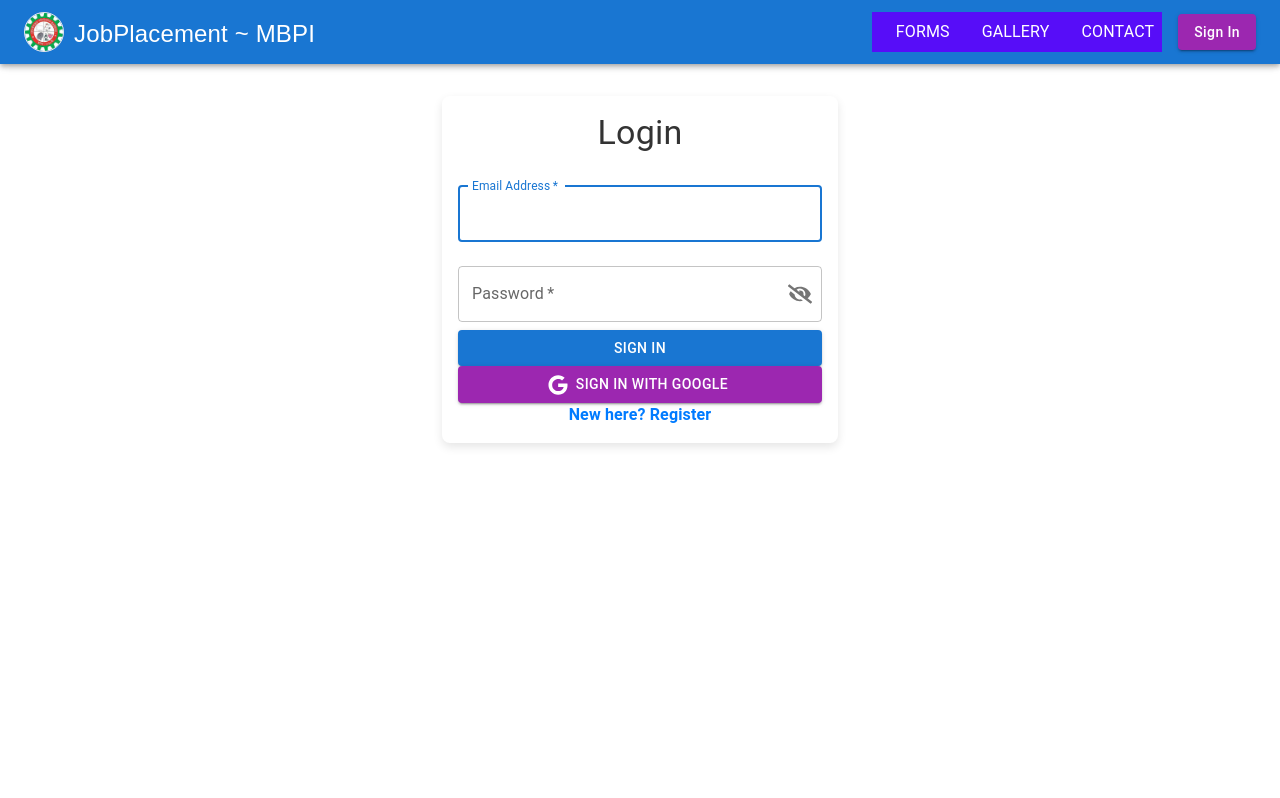
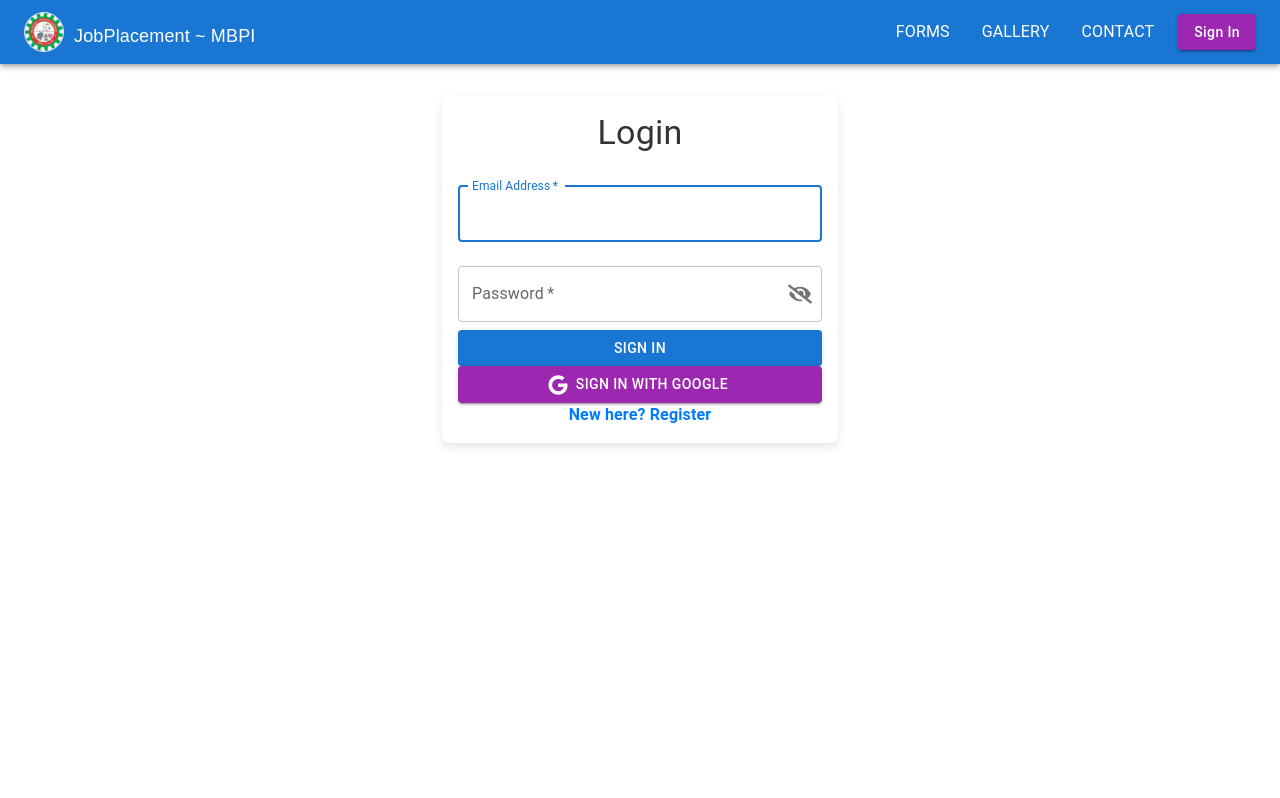
Before and after one commit to mominulhouqe/Jobplacement-mpi-clients-side, a React (Vite) app: page /login in a window 1280 px wide. Shown: the top 798 px of the page. Built offline with nearby package versions, Linux system fonts and the light colour scheme; no server answers.

Commit message:
updated navber

```diff
--- a/src/pages/shared/Navbar.jsx
+++ b/src/pages/shared/Navbar.jsx
@@ -14,7 +14,6 @@ import {
 } from "@mui/material";
 import { FaSignOutAlt, FaBars, FaTimes, FaUser } from "react-icons/fa";
 import { AuthContext } from "../../provider/AuthProvider";
-import "./Navbar.css";
 import logo from "../../assets/download.jpg";
 
 const Navbar = () => {
@@ -41,8 +40,8 @@ const Navbar = () => {
   };
 
   const handleUserProfileClick = () => {
-    navigate("/userprofile"); // Replace with the actual route for the user profile
-    handleProfileClose(); // Close the dropdown menu after navigation
+    navigate("/userprofile");
+    handleProfileClose();
   };
 
   const handleItemClick = () => {
@@ -50,15 +49,18 @@ const Navbar = () => {
   };
 
   return (
-    <div>
-      <AppBar className="fixed top-0 z-10"  color="primary">
+    <AppBar color="primary">
       <Toolbar>
         <Typography variant="h6" component="div" sx={{ flexGrow: 1 }}>
           <Link
             to="/"
             onClick={handleItemClick}
-              style={{ textDecoration: "none", color: "#FFF" }}
-              className="flex justify-center items-center"
+            style={{
+              textDecoration: "none",
+              color: "#FFF",
+              display: "flex",
+              alignItems: "center",
+            }}
           >
             <img src={logo} alt="" className="w-10 border rounded-full" />
             <svg
@@ -71,7 +73,7 @@ const Navbar = () => {
                 x="10"
                 y="30"
                 fontFamily="Arial"
-                  fontSize="24"
+                fontSize="18"
                 fill="#ffffff"
               >
                 {" "}
@@ -90,7 +92,7 @@ const Navbar = () => {
           {open ? <FaTimes /> : <FaBars />}
         </IconButton>
         <ul
-            className={`md:flex md:items-center md:pb-0 pb-12 absolute md:static bg-primary md:z-auto z-[-1] left-0 w-full md:w-auto md:pl-0 pl-9 transition-all duration-500 ease-in ${
+          className={`md:flex md:items-center md:pb-0 pb-12 absolute md:static  md:z-auto z-[-1] left-0 w-full md:w-auto md:pl-0 pl-9 transition-all duration-500 ease-in ${
             open ? "top-11 " : "top-[-490px]"
           }`}
         >
@@ -187,7 +189,6 @@ const Navbar = () => {
         </div>
       </Toolbar>
     </AppBar>
-    </div>
   );
 };
 
```
Lines whose indentation alone changed are shown as unchanged.
